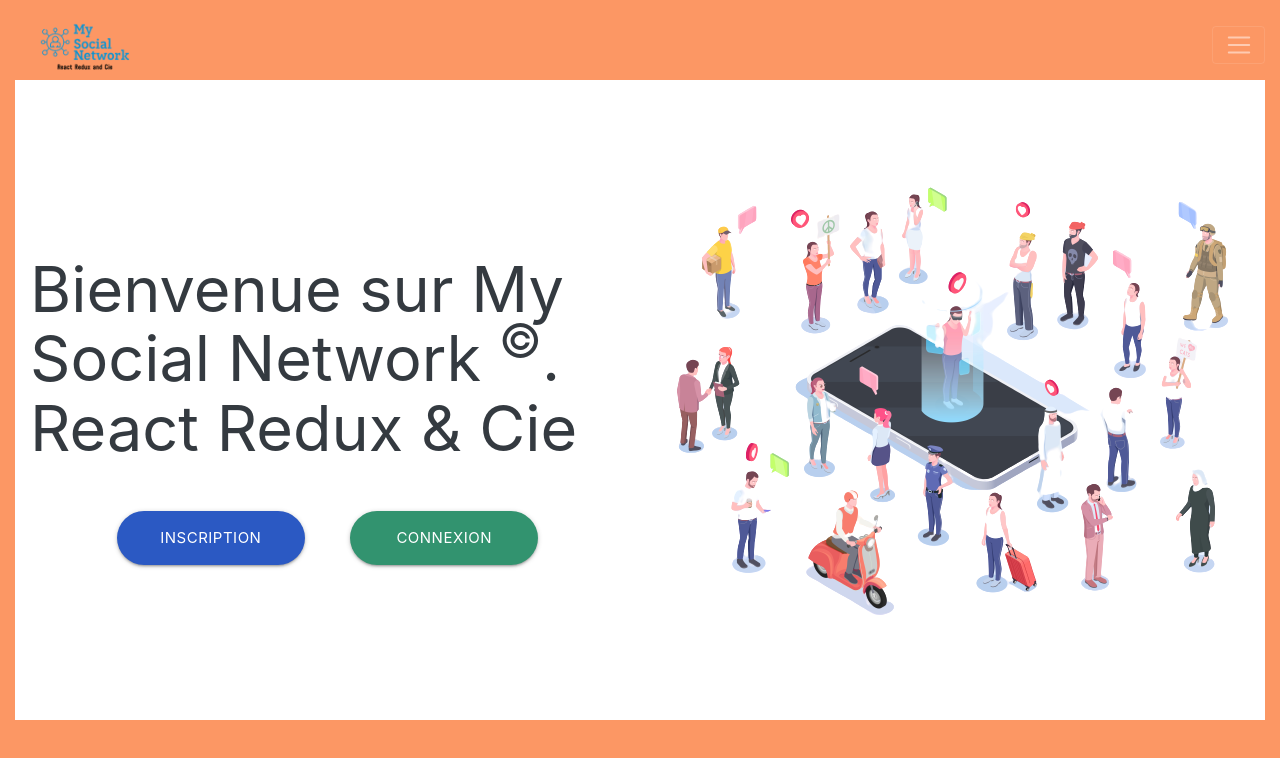
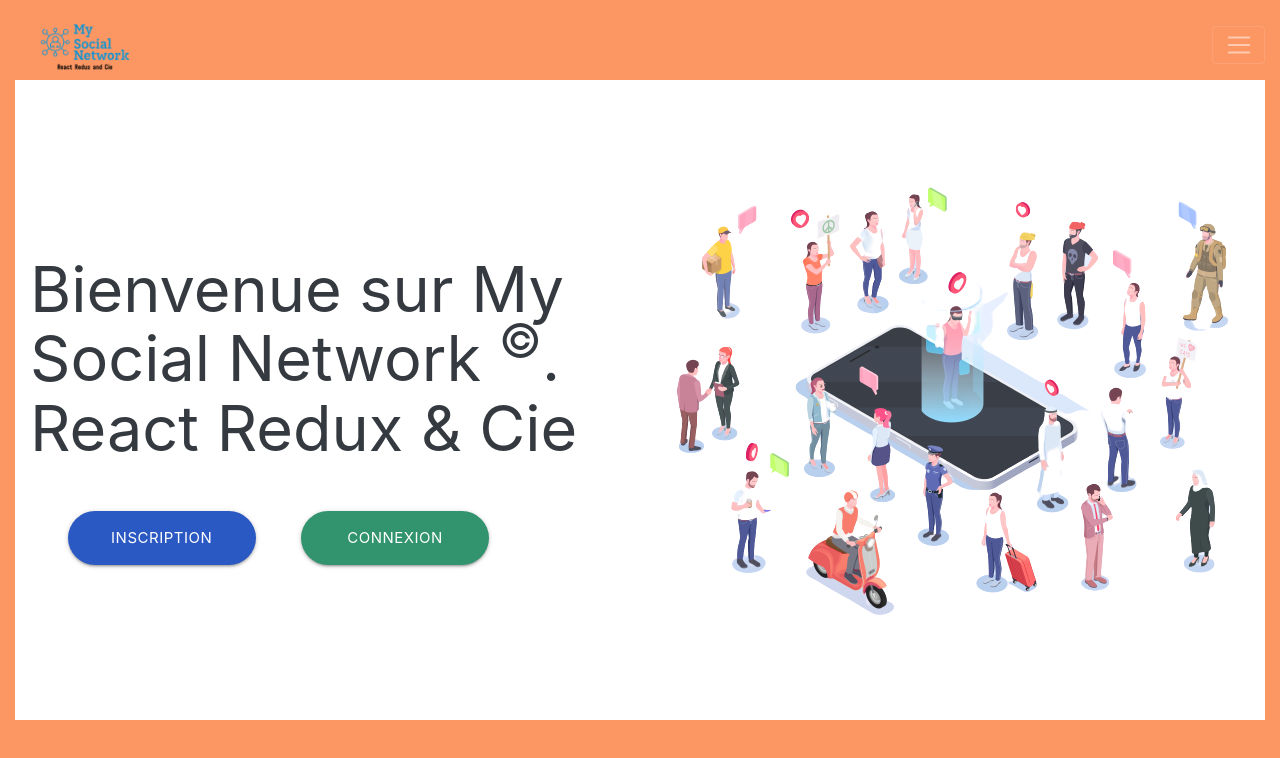
Before and after one commit to antoine-tech/social-network, a React (Create React App) app: page / in a window 1280 px wide. Shown: the top 758 px of the page. Built offline with nearby package versions, Linux system fonts and the light colour scheme.

Commit message:
addign flex breakpoints

```diff
--- a/src/assets/styles/main.scss
+++ b/src/assets/styles/main.scss
@@ -116,9 +116,9 @@ nav li a {
     color: $white
 }
 
-.nav-brand{
+.nav-brand {
     height: 5rem;
-    width:auto;
+    width: auto;
 }
 
 
@@ -244,9 +244,9 @@ nav a {
     margin-left: auto;
     margin-right: auto;
     border: unset;
-        border-bottom-color: unset;
-        border-bottom-style: unset;
-        border-bottom-width: unset;
+    border-bottom-color: unset;
+    border-bottom-style: unset;
+    border-bottom-width: unset;
     box-shadow: unset;
     padding: 1.5rem;
     margin-top: 0;
@@ -322,7 +322,7 @@ nav a {
     overflow: auto;
 }
 
-i{
+i {
     cursor: pointer;
 }
 
@@ -345,3 +345,12 @@ i{
     height: initial;
     border: initial;
 }
+
+// FLEX BREAKPOINTS
+
+
+@media screen and (max-width:768px) {
+    .justify-content-center-md {
+        justify-content: center;
+    }
+}
--- a/src/components/views/Home/index.jsx
+++ b/src/components/views/Home/index.jsx
@@ -20,7 +20,7 @@ const Home = () => {
                         </h1>
 
 
-                    <div className="row d-flex flex-wrap col-12 justify-content-center">
+                    <div className="row d-flex flex-wrap col-12 justify-content-center-md">
 
                         <Link to="/register" className="btn-secondary-color waves-effect waves-light btn-large col-md-4 col-12 btn-rounded m-4 d-flex align-items-center justify-content-center">Inscription</Link>
 
```
